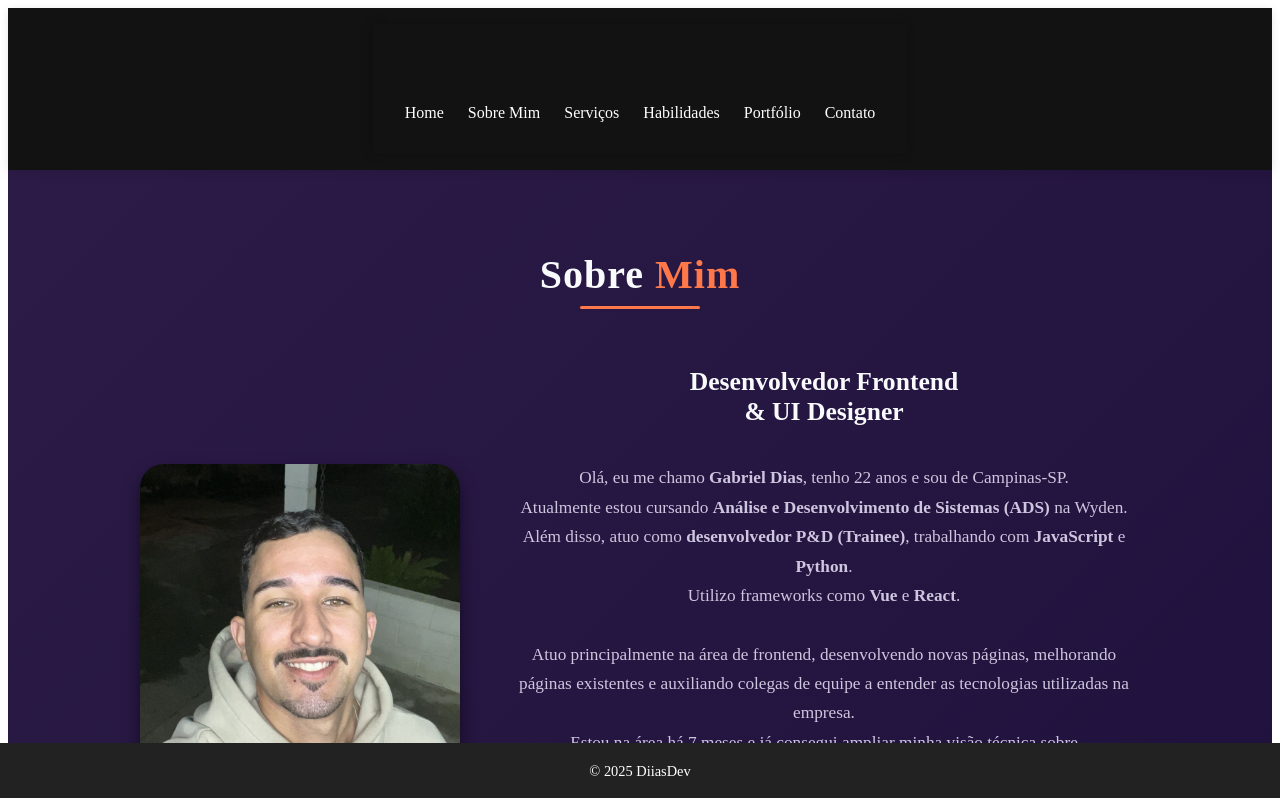
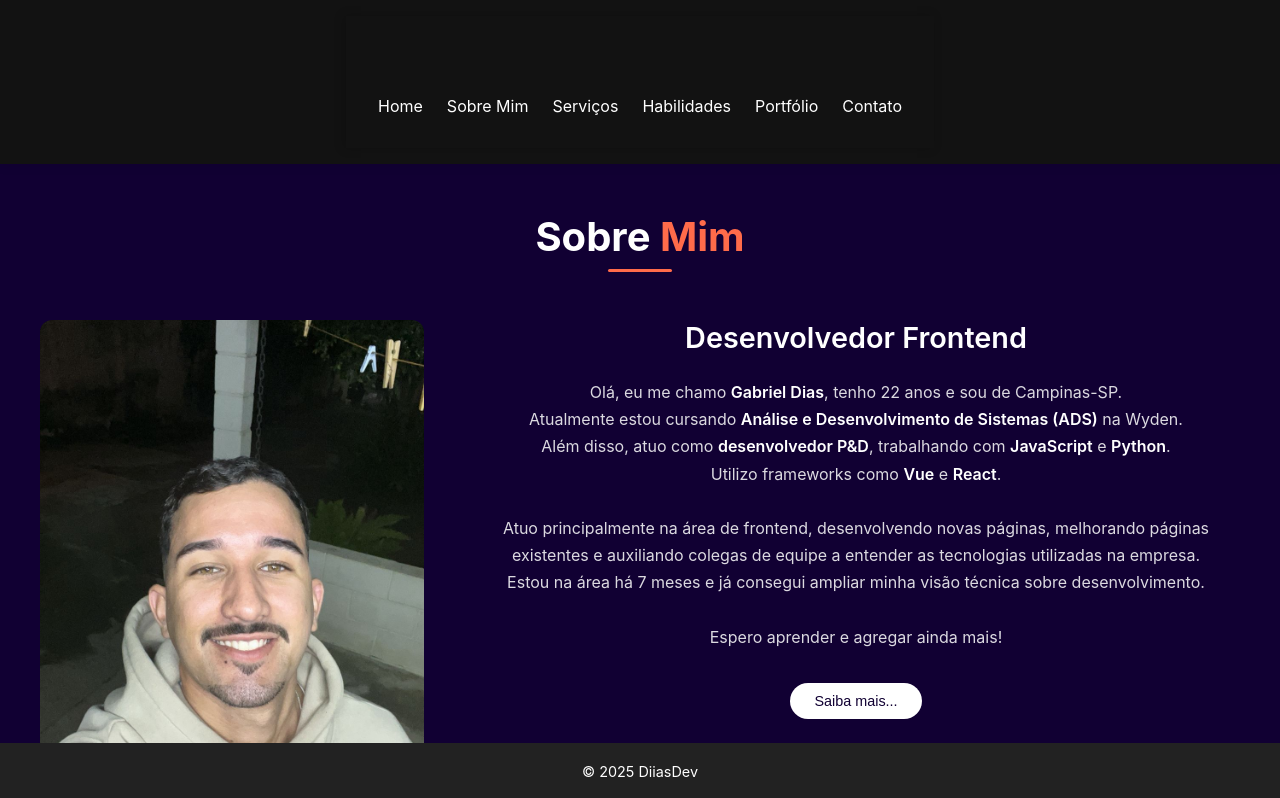
Before and after one commit to DiiasDev/DiiasDevPortifolio, a React (Create React App) app in the folder meu-portfolio/: page /SobreMim in a window 1280 px wide. Shown: the top 798 px of the page. Built offline with nearby package versions, Linux system fonts and the light colour scheme; the HTML template or start-up script is replaced by a standard one.

Commit message:
Salvando dados

```diff
--- a/meu-portfolio/src/App.tsx
+++ b/meu-portfolio/src/App.tsx
@@ -1,4 +1,5 @@
-import './styles/App.css';
+import './styles/App.css'
+import './styles/theme.css'
 import Footer from './components/Footer/Footer'
 import { BrowserRouter as Router, Routes, Route } from 'react-router-dom';
 import HomePage from './pages/HomePage/HomePage';
@@ -8,11 +9,9 @@ import MySkills from './pages/MySkills/MySkills';
 import Portifolio from './pages/Portifolio/Portifolio';
 import Contact from './pages/Contact/Contact';
 import Navigation from './components/navigation/Navigation';
-import './styles/theme.css'
 
 function App() {
   return (
-    <>
     <Router>
       <Navigation />
       <div className="App">
@@ -27,7 +26,6 @@ function App() {
       </div>
       <Footer />
     </Router>
-    </>
   );
 }
 
--- a/meu-portfolio/src/pages/AboutMe/AboutMe.tsx
+++ b/meu-portfolio/src/pages/AboutMe/AboutMe.tsx
@@ -17,12 +17,12 @@ export default function AboutMe() {
                     </div>
                     <div className={styles.textArea}>
                         <h3 className={styles.subtitle}>
-                            Desenvolvedor Frontend<br />&amp; UI Designer
+                            Desenvolvedor Frontend<br />
                         </h3>
                         <p className={styles.description}>
                             Olá, eu me chamo <strong>Gabriel Dias</strong>, tenho 22 anos e sou de Campinas-SP.<br />
                             Atualmente estou cursando <strong>Análise e Desenvolvimento de Sistemas (ADS)</strong> na Wyden.<br />
-                            Além disso, atuo como <strong>desenvolvedor P&D (Trainee)</strong>, trabalhando com <strong>JavaScript</strong> e <strong>Python</strong>.<br />
+                            Além disso, atuo como <strong>desenvolvedor P&D</strong>, trabalhando com <strong>JavaScript</strong> e <strong>Python</strong>.<br />
                             Utilizo frameworks como <strong>Vue</strong> e <strong>React</strong>.<br /><br />
                             Atuo principalmente na área de frontend, desenvolvendo novas páginas, melhorando páginas existentes e auxiliando colegas de equipe a entender as tecnologias utilizadas na empresa.<br />
                             Estou na área há 7 meses e já consegui ampliar minha visão técnica sobre desenvolvimento.<br /><br />
--- a/meu-portfolio/src/pages/AboutMe/styles.module.css
+++ b/meu-portfolio/src/pages/AboutMe/styles.module.css
@@ -1,139 +1,118 @@
 .aboutMeSection {
-  background: var(--color-bg-gradient);
-  padding: 48px 0;
+  background: #110033;
+  padding: 48px 16px;
   min-height: 100vh;
+  display: flex;
+  flex-direction: column;
+  align-items: center;
+  justify-content: center;
 }
 
 .header {
   display: flex;
   flex-direction: column;
   align-items: center;
-  margin-bottom: 32px;
+  margin-bottom: 48px;
 }
 
 .pageTitle {
   text-align: center;
   font-size: 2.5rem;
   font-weight: 700;
-  color: var(--color-text);
-  letter-spacing: 1px;
-  margin-bottom: 0;
+  color: #ffffff;
+  margin-bottom: 4px;
 }
 
 .accent {
-  color: var(--color-accent);
+  color: #ff6b4a;
 }
 
 .underline {
-  width: 120px;
+  width: 64px;
   height: 3px;
-  background: var(--color-accent);
-  margin-top: 8px;
+  background: #ff6b4a;
+  margin-top: 4px;
   border-radius: 2px;
 }
 
 .container {
-  max-width: 1000px;
+  max-width: 1200px;
+  width: 100%;
   margin: 0 auto;
-  background: none;
-  border-radius: 0;
-  box-shadow: none;
-  padding: 0 32px;
-  display: flex;
-  flex-direction: column;
-  gap: 0;
-}
-
-.title {
-  display: none; /* Esconde o antigo título interno */
 }
 
 .content {
   display: flex;
-  align-items: center;
   gap: 48px;
-  flex-wrap: wrap;
-  background: none;
-  padding: 0;
+}
+
+.imageWrapper {
+  flex: 1;
+  min-width: 300px;
+  max-width: 420px;
+}
+
+.profileImage {
+  width: 100%;
+  border-radius: 12px;
+  height: 80%;
+  object-fit: cover;
 }
 
 .textArea {
   flex: 2;
-  min-width: 260px;
-  display: flex;
-  flex-direction: column;
-  justify-content: center;
+  color: #ffffff;
 }
 
 .subtitle {
-  font-size: 1.6rem;
-  font-weight: 700;
-  color: var(--color-text);
-  margin-bottom: 18px;
-  line-height: 1.2;
+  font-size: 1.8rem;
+  font-weight: 600;
+  margin-bottom: 24px;
+  color: #ffffff;
 }
 
 .description {
-  font-size: 1.08rem;
-  color: var(--color-text-secondary);
+  font-size: 1rem;
   line-height: 1.7;
-  margin-bottom: 24px;
+  margin-bottom: 16px;
+  color: rgba(255, 255, 255, 0.85);
+}
+
+.description strong {
+  color: #ffffff;
+  font-weight: 600;
 }
 
 .button {
-  padding: 10px 32px;
-  background: var(--color-surface);
-  color: var(--color-text);
+  background: #ffffff;
+  color: #110033;
   border: none;
-  border-radius: 22px;
-  font-size: 1rem;
+  border-radius: 20px;
+  padding: 10px 24px;
+  font-size: 0.9rem;
   font-weight: 500;
-  box-shadow: var(--shadow-sm);
   cursor: pointer;
-  transition: background 0.2s, color 0.2s, box-shadow 0.2s;
-  outline: none;
-}
-.button:hover {
-  background: var(--color-accent);
-  color: #fff;
-  box-shadow: var(--shadow-md);
+  transition: all 0.2s ease;
+  margin-top: 16px;
 }
 
-.imageWrapper {
-  flex: 1;
-  display: flex;
-  justify-content: center;
-  align-items: flex-start;
-  min-width: 320px;
-}
-
-.profileImage {
-  width: 320px;
-  height: 320px;
-  object-fit: cover;
-  border-radius: 24px;
-  border: none;
-  box-shadow: var(--shadow-lg);
-  background: var(--color-surface-elevated);
-  transition: box-shadow 0.2s;
+.button:hover {
+  background: #ff6b4a;
+  color: #ffffff;
 }
 
 @media (max-width: 900px) {
-  .container {
-    padding: 0 8px;
-  }
   .content {
     flex-direction: column;
-    gap: 32px;
     align-items: center;
   }
+
   .imageWrapper {
-    justify-content: center;
-    min-width: 180px;
+    max-width: 300px;
+    margin-bottom: 32px;
   }
-  .profileImage {
-    width: 220px;
-    height: 220px;
-    border-radius: 18px;
+
+  .textArea {
+    text-align: center;
   }
 }
--- a/meu-portfolio/src/pages/HomePage/HomePage.tsx
+++ b/meu-portfolio/src/pages/HomePage/HomePage.tsx
@@ -17,7 +17,6 @@ export default function HomePage() {
                     </span>
 
                     <div className={styles.redes}>
-                        {/* LinkedIn */}
                         <a
                             href="https://www.linkedin.com/in/gabriel-dias-8a8209255/"
                             className={styles.redesButton}
@@ -30,7 +29,6 @@ export default function HomePage() {
                             </svg>
                         </a>
 
-                        {/* GitHub */}
                         <a
                             href="https://github.com/DiiasDev"
                             className={styles.redesButton}
--- a/meu-portfolio/src/pages/HomePage/styles.module.css
+++ b/meu-portfolio/src/pages/HomePage/styles.module.css
@@ -8,7 +8,6 @@
   min-height: 100vh;
   position: relative;
   color: var(--color-text);
-  background: var(--color-bg-gradient);
 }
 
 @media (min-width: 768px) {
--- a/meu-portfolio/src/styles/App.css
+++ b/meu-portfolio/src/styles/App.css
@@ -1,5 +1,10 @@
 .App {
   text-align: center;
+  min-height: 100vh;
+  width: 100%;
+  display: flex;
+  flex-direction: column;
+  background-color: var(--color-bg-gradient);
 }
 
 .App-logo {
--- /dev/null
+++ b/meu-portfolio/src/styles/global.css
@@ -0,0 +1,7 @@
+:root {
+  /* Colors for the about me section */
+  --about-bg-color: #110033;
+  --about-text-color: #ffffff;
+  --about-accent-color: #ff6b4a;
+  --about-text-secondary: rgba(255, 255, 255, 0.85);
+}
--- a/meu-portfolio/src/styles/theme.css
+++ b/meu-portfolio/src/styles/theme.css
@@ -1,29 +1,37 @@
 :root {
-  /* Cores de Background com Degradê */
-  --color-bg-gradient: linear-gradient(135deg, #2C1B47 0%, #1E103C 100%);
-  --color-surface: #271B3D;
-  --color-surface-elevated: #2F2352;
+  /* Colors */
+  --color-bg: #1a1033;
+  --color-bg-gradient: linear-gradient(145deg, #1a1033, #2b1959);
+  --color-primary: #8257e5;
+  --color-secondary: #6a44c9;
+  --color-accent: #FF5733;
+  --color-text: #ffffff;
+  --color-text-secondary: #b3aac2;
+  --color-surface: #231545;
+  --color-surface-elevated: #2d1b57;
 
-  /* Cores Primárias */
-  --color-primary: #A855F7;
-  --color-primary-hover: #B366FF;
-  --color-secondary: #22D3EE;
-  --color-accent: #FF7849;
+  /* Shadows */
+  --shadow-sm: 0 2px 8px rgba(0, 0, 0, 0.2);
+  --shadow-md: 0 4px 12px rgba(0, 0, 0, 0.25);
+  --shadow-lg: 0 8px 24px rgba(0, 0, 0, 0.3);
+}
 
-  /* Cores de Texto */
-  --color-text: #F8FAFC;
-  --color-text-secondary: #CEC5DE;
-  --color-text-muted: #9D91B7;
+/* Apply background to the entire page */
+body {
+  margin: 0;
+  padding: 0;
+  background: var(--color-bg-gradient);
+  min-height: 100vh;
+  font-family: 'Inter', 'Roboto', sans-serif;
+  color: var(--color-text);
+}
 
-  /* Cores de UI */
-  --color-border: #413357;
-  --color-success: #34D399;
-  --color-warning: #FBBF24;
-  --color-error: #F87171;
-  --color-info: #60A5FA;
+html {
+  scroll-behavior: smooth;
+}
 
-  /* Sombras */
-  --shadow-sm: 0 2px 4px rgba(0, 0, 0, 0.3);
-  --shadow-md: 0 4px 8px rgba(0, 0, 0, 0.4);
-  --shadow-lg: 0 8px 16px rgba(0, 0, 0, 0.5);
+* {
+  box-sizing: border-box;
+  margin: 0;
+  padding: 0;
 }
```
Lines whose indentation alone changed are shown as unchanged.
